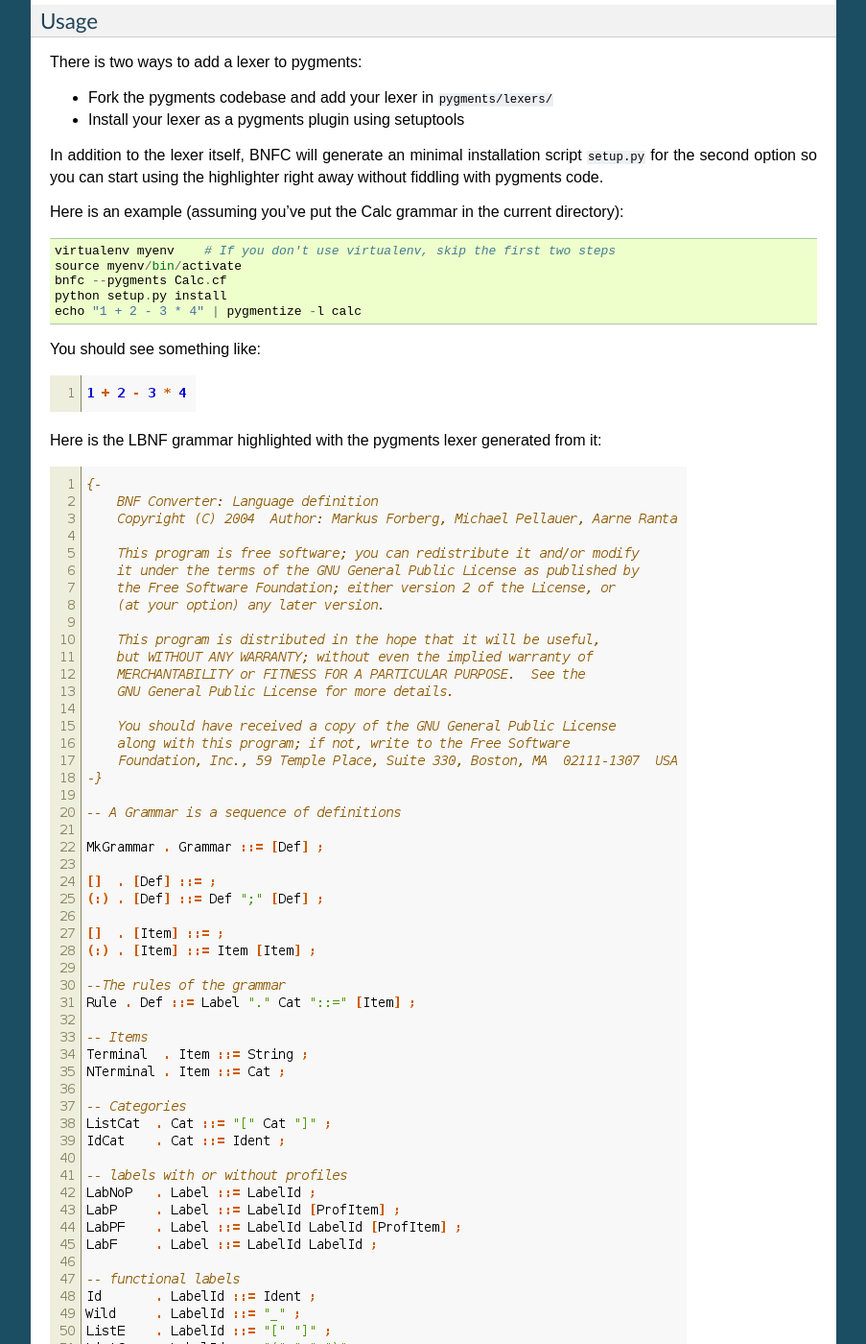
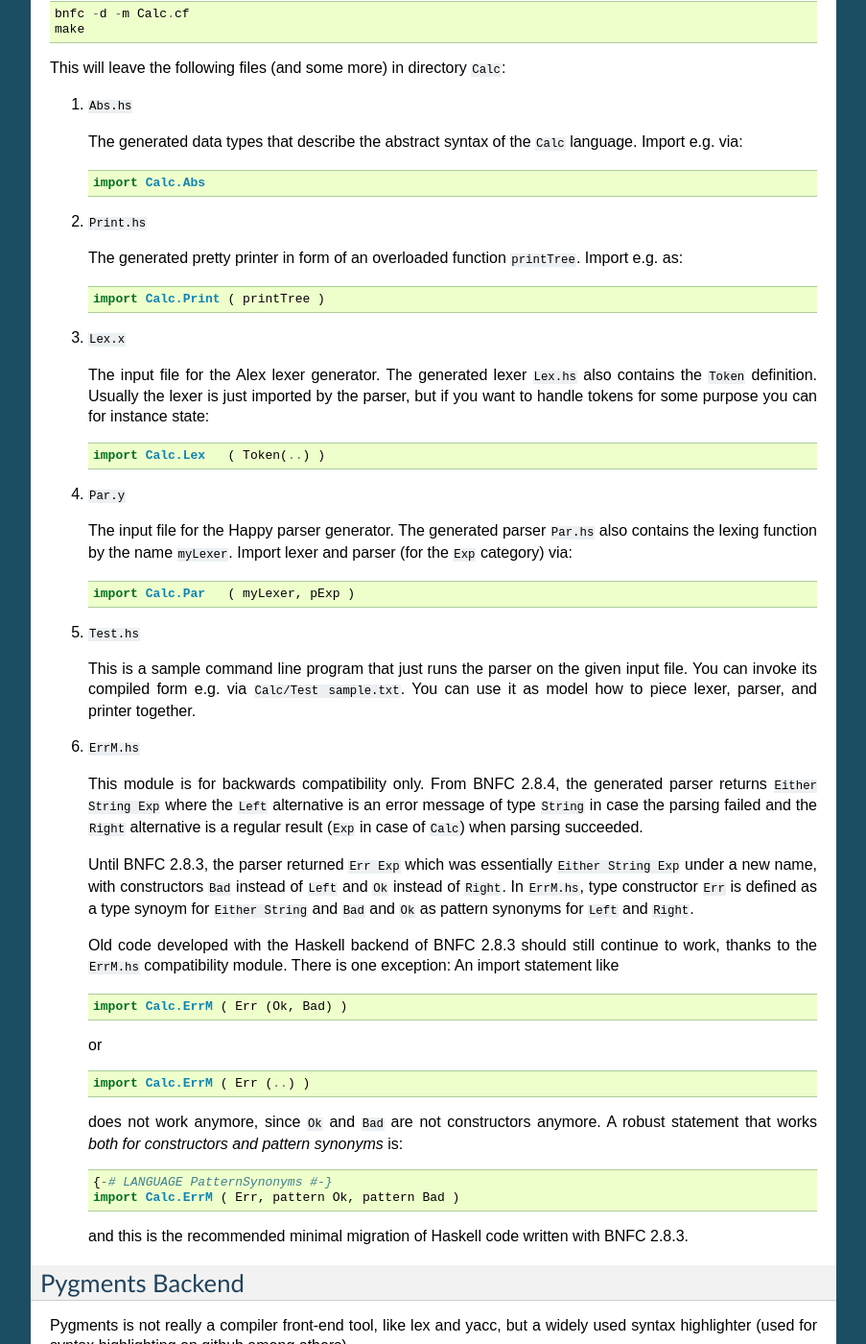
Before and after one commit to BNFC/bnfc, a Sphinx documentation site: the page built from docs/user_guide.rst, in a window 1280 px wide and 1400 px high, scrolled down 1665 px. Shown: the whole window at 96% size, without its empty margins (198-1101 px from the left). Built offline with Sphinx 7.4.7, drawn with Linux system fonts in a browser that asks for light colours; formulas are drawn with MathJax 3; some of the changed text lies outside the part shown.

Commit message:
[ doc ] for Haskell backend including migration from <=2.8.3

```diff
--- a/docs/user_guide.rst
+++ b/docs/user_guide.rst
@@ -96,6 +96,98 @@
 any ``ParserRuleContext`` returned by the available parse functions
 (here ``exp()``).
 
+Haskell Backend
+===============
+
+The Haskell backend is the default backend.  It targets the Alex lexer
+generator and the Happy parser generator.
+
+Option ``-d`` is strongly recommended.  It places the generated files, except for the ``Makefile`` into a subdirectory whose name is derived from the grammar file.  Example::
+
+    bnfc -d -m Calc.cf
+    make
+
+This will leave the following files (and some more) in directory ``Calc``:
+
+1. ``Abs.hs``
+
+   The generated data types that describe the abstract syntax of the
+   ``Calc`` language.  Import e.g. via::
+
+       import Calc.Abs
+
+2. ``Print.hs``
+
+   The generated pretty printer in form of an overloaded function ``printTree``.
+   Import e.g. as::
+
+       import Calc.Print ( printTree )
+
+3. ``Lex.x``
+
+   The input file for the Alex lexer generator.
+   The generated lexer ``Lex.hs`` also contains the ``Token`` definition.
+   Usually the lexer is just imported by the parser, but if you want
+   to handle tokens for some purpose you can for instance state::
+
+       import Calc.Lex   ( Token(..) )
+
+4. ``Par.y``
+
+   The input file for the Happy parser generator.
+   The generated parser ``Par.hs`` also contains the lexing function
+   by the name ``myLexer``.
+   Import lexer and parser (for the ``Exp`` category) via::
+
+       import Calc.Par   ( myLexer, pExp )
+
+5. ``Test.hs``
+
+   This is a sample command line program that just runs the parser
+   on the given input file.
+   You can invoke its compiled form e.g. via ``Calc/Test sample.txt``.
+   You can use it as model how to piece lexer, parser, and printer together.
+
+6. ``ErrM.hs``
+
+   This module is for backwards compatibility only.  From BNFC 2.8.4,
+   the generated parser returns ``Either String Exp`` where
+   the ``Left`` alternative is an error message of type ``String``
+   in case the parsing failed
+   and the ``Right`` alternative is a regular result
+   (``Exp`` in case of ``Calc``) when parsing succeeded.
+
+   Until BNFC 2.8.3, the parser returned ``Err Exp`` which was
+   essentially ``Either String Exp`` under a new name, with
+   constructors ``Bad`` instead of ``Left`` and ``Ok`` instead of
+   ``Right``.  In ``ErrM.hs``, type constructor ``Err`` is defined as
+   a type synoym for ``Either String`` and ``Bad`` and ``Ok`` as
+   pattern synonyms for ``Left`` and ``Right``.
+
+   Old code developed with the Haskell backend of BNFC 2.8.3 should
+   still continue to work, thanks to the ``ErrM.hs`` compatibility
+   module.  There is one exception:  An import statement like
+
+   ::
+
+       import Calc.ErrM ( Err (Ok, Bad) )
+
+   or
+
+   ::
+
+       import Calc.ErrM ( Err (..) )
+
+   does not work anymore, since ``Ok`` and ``Bad`` are not constructors anymore.
+   A robust statement that works *both for constructors and pattern synonyms* is::
+
+       {-# LANGUAGE PatternSynonyms #-}
+       import Calc.ErrM ( Err, pattern Ok, pattern Bad )
+
+   and this is the recommended minimal migration of Haskell code
+   written with BNFC 2.8.3.
+
+
 Pygments Backend
 ================
 
```
